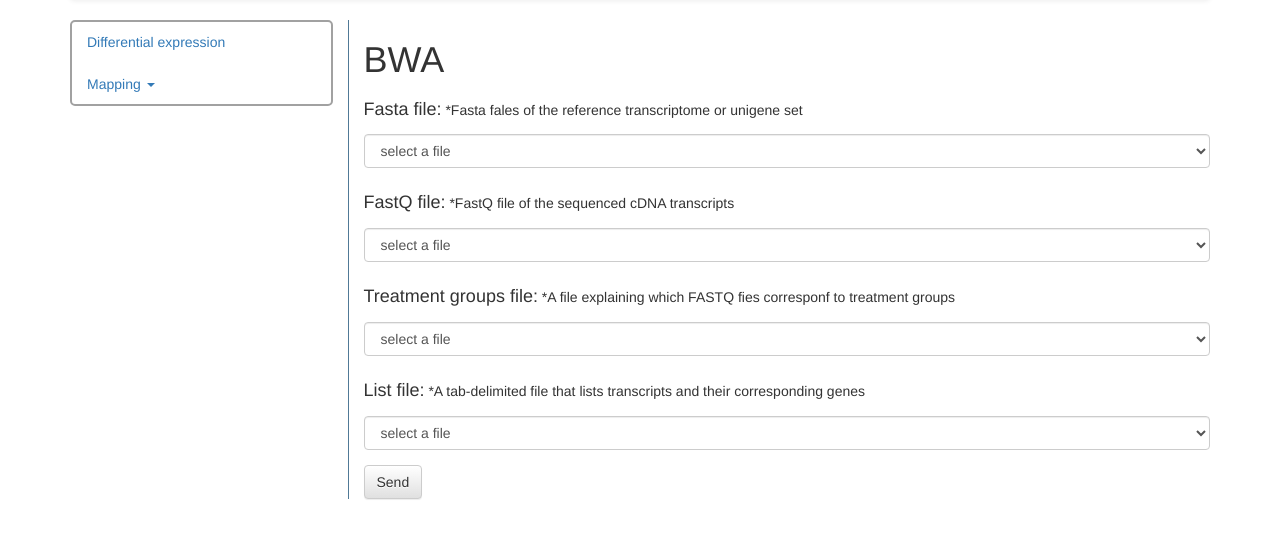
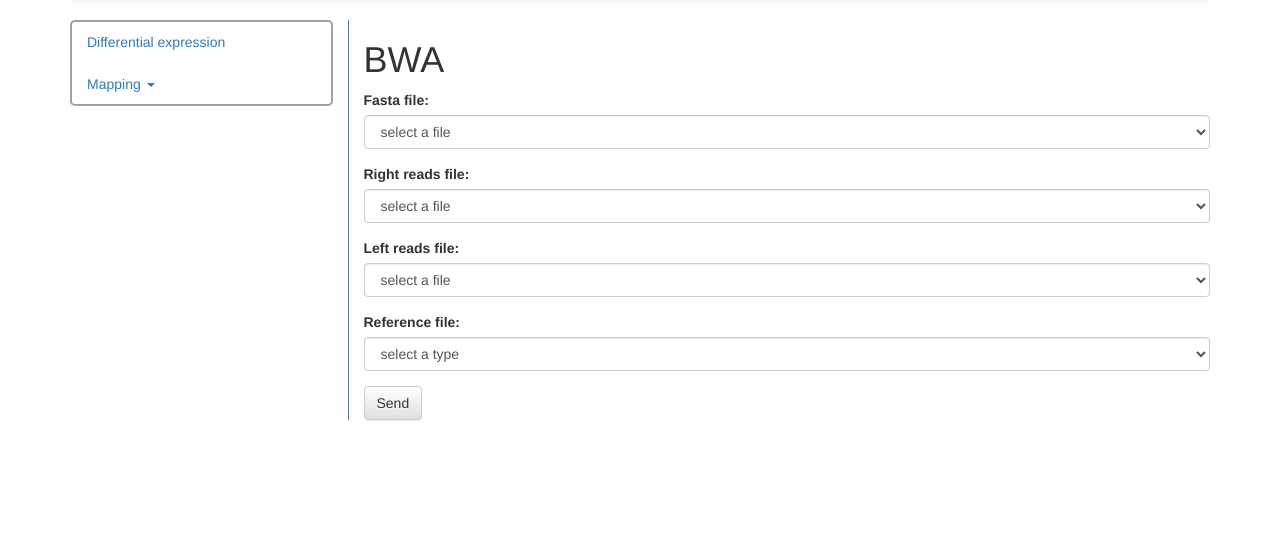
Before and after one commit to BioinfUD/AbEst, a Django app: page /bwa/ in a window 1280 px wide. Shown: the part 52-591 px from the top of the page. Run offline with Django 3.2, Linux system fonts and the light colour scheme; a user stored in the database is signed in; tables that the repository leaves empty hold one stand-in row (values such as "Sample post"); parts of the project's set-up code (start-up, migrations or seed data) failed here and were passed over; some libraries are stand-ins or nearby versions.

Commit message:
mapping forms

```diff
--- a/ExpDiff/templates/bwa_form.html
+++ b/ExpDiff/templates/bwa_form.html
@@ -19,57 +19,45 @@
         <h1>
             BWA
         </h1>
-        <form action="/register/" method="post">
+        <form action="/mapping/" method="post">
                 {% csrf_token %}
 
                 <div class="form-group">
-                    <label for="id_transcriptome"><h4>Fasta file:</h4></label>
-                    *Fasta fales of the reference transcriptome or unigene set
-                    <select class="form-control" id="id_transcriptome" name="transcriptome">
+                    <label for="id_reference">Fasta file:</label>
+                    <select class="form-control" id="id_reference" name="reference" required>
                         <option value="">select a file</option>
-                        <option value="f">1. diploria_stringosa.fasta</option>
-                        <option value="m">2. sequence.fasta</option>
-                        <option value="f">3. aspiria.fasta</option>
-                        <option value="m">4. sequence2.fasta</option>
-                        <option value="f">5. hectomasta.fasta</option>
+                        {% for f in fastaList %}
+                            <option value='{{f.id}}'>{{f.fileUpload.name}}</option>
+                        {% endfor %}
                     </select>
                 </div>
                 <div class="form-group">
-                    <label for="id_rreads"><h4>FastQ file:</h4></label>
-                    *FastQ file of the sequenced cDNA transcripts
-                    <select class="form-control" id="id_rreads" name="rreads">
+                    <label for="id_rreads">Right reads file:</label>
+                    <select class="form-control" id="id_rreads" name="rreads"  required>
                         <option value="">select a file</option>
-                        <option value="f">1. diploria_stringosa.fastq</option>
-                        <option value="m">2. sequence3.fastq</option>
-                        <option value="f">3. aspiria.fastq</option>
-                        <option value="m">4. sequence4.fastq</option>
-                        <option value="f">5. hectomasta.fastq</option>
+                        {% for f in fastqList %}
+                            <option value='{{f.id}}'>{{f.fileUpload.name}}</option>
+                        {% endfor %}
                     </select>
                 </div>
                 <div class="form-group">
-                    <label for="id_lreads"><h4>Treatment groups file:</h4></label>
-                    *A file explaining which FASTQ fies corresponf to treatment groups
-                    <select class="form-control" id="id_lreads" name="lreads">
+                    <label for="id_lreads">Left reads file:</label>
+                    <select class="form-control" id="id_lreads" name="lreads"  required>
                         <option value="">select a file</option>
-                        <option value="f">1. diploria_stringosa.fasta</option>
-                        <option value="m">2. sequence.fasta</option>
-                        <option value="f">3. aspiria.fasta</option>
-                        <option value="m">4. sequence2.fasta</option>
-                        <option value="f">5. hectomasta.fasta</option>
+                        {% for f in fastqList %}
+                            <option value='{{f.id}}'>{{f.fileUpload.name}}</option>
+                        {% endfor %}
                     </select>
                 </div>
                 <div class="form-group">
-                    <label for="id_lreads"><h4>List file:</h4></label>
-                    *A tab-delimited file that lists transcripts and their corresponding genes
-                    <select class="form-control" id="id_lreads" name="lreads">
-                        <option value="">select a file</option>
-                        <option value="f">1. diploria_stringosa.fasta</option>
-                        <option value="m">2. sequence.fasta</option>
-                        <option value="f">3. aspiria.fasta</option>
-                        <option value="m">4. sequence2.fasta</option>
-                        <option value="f">5. hectomasta.fasta</option>
+                    <label for="id_type">Reference file:</label>
+                    <select class="form-control" id="id_type" name="type"  required>
+                        <option value="">select a type</option>
+                        <option value="1">Single end</option>
+                        <option value="2">Paired end</option>
                     </select>
                 </div>
+                <input type='hidden' name='mapping' id='id_mapping' value='0'>
                 <button type="submit" class="btn btn-default">Send</button>
             </form>
     </div>
--- a/ExpDiff/urls.py
+++ b/ExpDiff/urls.py
@@ -23,6 +23,7 @@
     url(r'^process/show/(?P<process_id>\d+)/$', 'show_specific_process', name="show_specific_process"),
     url(r'^process/show/$', 'show_process', name='show_process'),
     url(r'^editfile/$', 'editfile'),
+    url(r'^mapping/$', 'mapping'),
     # Examples:
     # url(r'^$', 'ExpDiff.views.home', name='home'),
     # url(r'^ExpDiff/', include('ExpDiff.foo.urls')),
--- a/processing/views.py
+++ b/processing/views.py
@@ -108,6 +108,7 @@
 def editfile(request):
     desc = request.POST.get('description', '')
     fileID = request.POST.get('fileid', '')
+
     try:
         profile = User.objects.select_related().get(id=request.user.pk).profile
         instance = File.objects.get(id=int(fileID))
@@ -133,7 +134,10 @@
 
 @login_required(login_url='/login/')
 def bwa_form(request):
-    return render(request, 'bwa_form.html')
+    profile = User.objects.select_related().get(id=request.user.pk).profile
+    fastaFiles = File.objects.all().filter(profile = profile).filter(ext='fasta')
+    fastqFiles = File.objects.all().filter(profile = profile).filter(ext='fastq')
+    return render(request, 'bwa_form.html', {'fastqList': fastqFiles, 'fastaList': fastaFiles})
 
 
 @login_required(login_url='/login/')
@@ -183,3 +187,38 @@
     response['Content-Disposition'] = 'attachment; filename=%s' % filename
     response['X-Sendfile'] = file_path
     return response
+
+
+@login_required(login_url='/login/')
+def mapping(request):
+    #REFERENCE FILE PATH
+    reference_id = request.POST.get('reference', '')
+    reference_path = File.objects.get(id=int(reference_id)).fileUpload.path
+    #RIGHT READS FILE PATH
+    rreads_id = request.POST.get('rreads', '')
+    rreads_path = File.objects.get(id=int(rreads_id)).fileUpload.path
+    #LEFT READS FILE PATH
+    lreads_id = request.POST.get('lreads', '')
+    lreads_path = File.objects.get(id=int(lreads_id)).fileUpload.path
+    #CONFIG
+    type_id = request.POST.get('type', '')
+    mapping_id = request.POST.get('mapping', '')
+    profile = User.objects.select_related().get(id=request.user.pk).profile
+
+    if mapping_id == 0:
+        if type_id == 1:
+            m = Mapeo(mapeador=0, tipo=1, profile=profile)
+            m.save()
+        else:
+            m = Mapeo(mapeador=0, tipo=2, profile=profile)
+            m.save()
+    else:
+        if type_id == 1:
+            m = Mapeo(mapeador=1, tipo=1, profile=profile)
+            m.save()
+        else:
+            m = Mapeo(mapeador=1, tipo=2, profile=profile)
+            m.save()
+
+    m.run_bowtie(reference=reference_path, reads_1=[rreads_path], reads_2=[lreads_path])
+    return response
```
Also changed, not shown: ExpDiff/templates/bowtie_form.html (+14 -5 lines).
